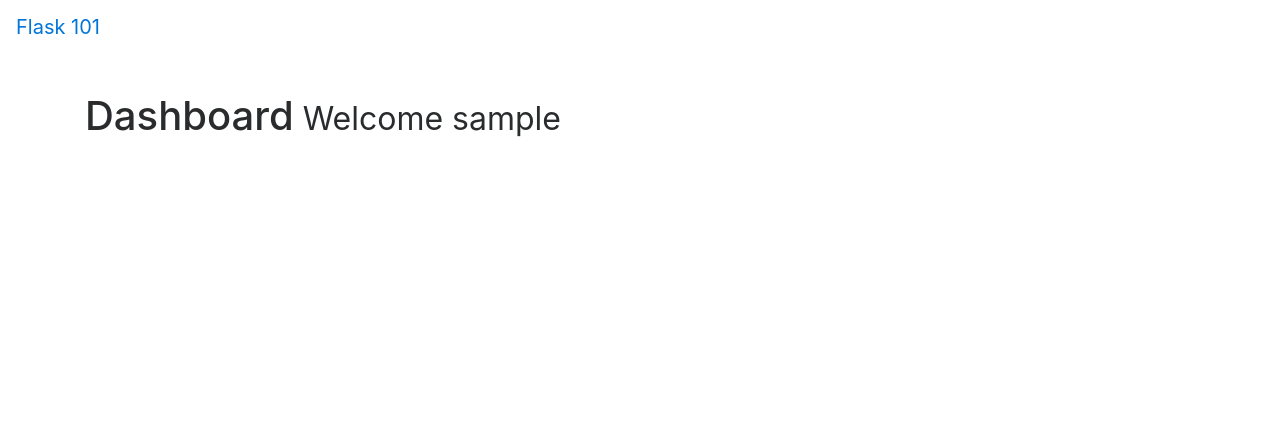
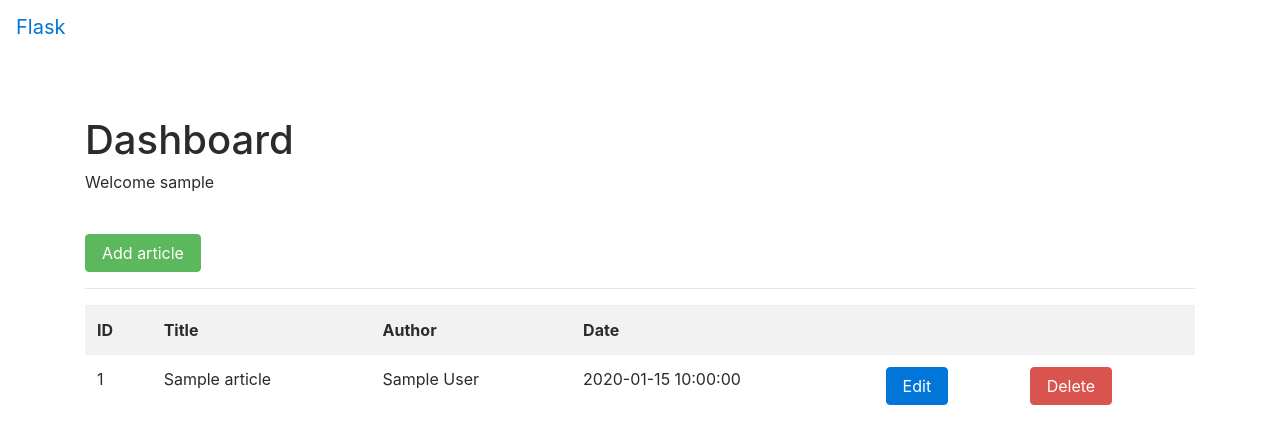
Before and after one commit to nirentuladhar/flask-101, a Flask app: page /dashboard in a window 1280 px wide. Shown: the top 444 px of the page. Run offline with Flask 2, Linux system fonts and the light colour scheme; the visitor is signed in with stand-in values (Sample User, id 1); tables that the repository leaves empty or names only in its code hold one stand-in row (values such as "Sample post"); some libraries are stand-ins or nearby versions.

Commit message:
mysql hook up for articles

```diff
--- a/app.py
+++ b/app.py
@@ -1,5 +1,5 @@
 from flask import Flask, render_template, flash, redirect, url_for, session, request, logging
-from data import Articles
+# from data import Articles
 from flask_mysqldb import MySQL
 from wtforms import Form, StringField, TextAreaField, PasswordField, validators
 from passlib.hash import sha256_crypt
@@ -17,7 +17,7 @@
 #init MySQL
 mysql = MySQL(app)
 
-Articles = Articles()
+# Articles = Articles()
 
 
 @app.route("/")
@@ -30,11 +30,22 @@
 
 @app.route("/articles")
 def articles():
-    return render_template("articles.html", articles = Articles)
+    cur = mysql.connection.cursor()
+    result = cur.execute("select * from articles")
+    articles = cur.fetchall()
+    if result > 0:
+        return render_template("articles.html", articles=articles)
+    else:
+        msg = "No articles found"
+        return render_template("articles.html", msg=msg)
+    cur.close()
 
 @app.route("/article/<string:id>/")
 def article(id):
-    return render_template("article.html", id = id)
+    cur = mysql.connection.cursor()
+    result = cur.execute("select * from articles where id = %s", [id])
+    article = cur.fetchone()
+    return render_template("article.html", article=article)
 
 class RegisterForm(Form):
     name = StringField("Name", [validators.Length(min=1, max=50)])
@@ -108,6 +119,7 @@
 
 
 @app.route("/logout")
+@is_logged_in
 def logout():
     session.clear()
     flash("You are now logged out", "success")
@@ -117,9 +129,37 @@
 @app.route("/dashboard")
 @is_logged_in
 def dashboard():
-    return render_template("dashboard.html")
+    cur = mysql.connection.cursor()
+    results = cur.execute("select * from articles")
+    articles = cur.fetchall()
+    if results > 0:
+        return render_template("dashboard.html", articles=articles)
+    else:
+        msg = "No articles found."
+        return render_template("dashboard.html", msg)
+    cur.close()
+
+class ArticleForm(Form):
+    title = StringField("Title", [validators.Length(min=1, max=200)])
+    body = TextAreaField("Body", [validators.Length(min=30)])
 
 
+@app.route("/add_article", methods=["GET", "POST"])
+@is_logged_in
+def add_article():
+    form = ArticleForm(request.form)
+    if request.method == "POST" and form.validate():
+        title = form.title.data
+        body = form.body.data
+
+        cur = mysql.connection.cursor()
+        cur.execute("insert into articles(title, body, author) values(%s, %s, %s)", (title, body, session['username']))
+        mysql.connection.commit()
+        cur.close()
+
+        flash("Article created", "success")
+        return redirect(url_for("dashboard"))
+    return render_template("add_article.html", form=form)
 
 if __name__ == "__main__":
     app.secret_key="secret123"
--- a/templates/article.html
+++ b/templates/article.html
@@ -2,6 +2,9 @@
 
 {% block body %}
 
-<h1>{{id}}</h1>
+<h1>{{article.title}}</h1>
+<small>Written by: {{article.author}} on {{article.createdate}}</small>
+<hr>
+<div>{{article.body | safe}}</div>
 
 {% endblock %}
--- a/templates/dashboard.html
+++ b/templates/dashboard.html
@@ -1,5 +1,29 @@
 {% extends "layout.html" %}
 
 {% block body %}
-    <h1>Dashboard<small> Welcome {{session.username}}</small></h1>
+    <h1>Dashboard</h1>
+    <p> Welcome {{session.username}}</p>
+    <br>
+    <a href="/add_article" class="btn btn-success">Add article</a>
+    <hr>
+    <table class="table table-striped">
+        <tr>
+            <th>ID</th>
+            <th>Title</th>
+            <th>Author</th>
+            <th>Date</th>
+            <th></th>
+            <th></th>
+        </tr>
+        {% for article in articles %}
+            <tr>
+                <td>{{article.id}}</td>
+                <td>{{article.title}}</td>
+                <td>{{article.author}}</td>
+                <td>{{article.create_date}}</td>
+                <td><a href="edit_article/{{article.id}}" class="btn btn-primary pull-right">Edit</a></td>
+                <td><a href="edit_article/{{article.id}}" class="btn btn-danger">Delete</a></td>
+            </tr>
+        {% endfor %}
+    </table>
 {% endblock %}
--- a/templates/home.html
+++ b/templates/home.html
@@ -4,6 +4,11 @@
 
 <div class="jumbotron text-center">
     <h1>Welcome</h1>
+    <p>Lorem ipsum dolor, sit amet consectetur adipisicing elit. Dolorum corrupti obcaecati quos neque laudantium, commodi voluptatum, ipsa, modi possimus delectus inventore minima. In ut asperiores repudiandae, atque dolores tenetur nobis.</p>
+    {% if session.logged_in == NULL %}
+        <a href="/register" class="btn btn-secondary btn-lg">Register</a>
+        <a href="/login" class="btn btn-success btn-lg">Login</a>
+    {% endif %}
 </div>
 
 {% endblock %}
--- a/templates/includes/_navbar.html
+++ b/templates/includes/_navbar.html
@@ -1,10 +1,10 @@
-<nav class="navbar navbar-expand-md navbar-dark bg-dark">
-    <a class="navbar-brand" href="/">Flask 101</a>
-    <button class="navbar-toggler" type="button" data-toggle="collapse" data-target="#navbarsExampleDefault" aria-controls="navbarsExampleDefault" aria-expanded="false" aria-label="Toggle navigation">
+<nav class="navbar navbar-expand-md navbar-dark bg-dark mb-4">
+    <a class="navbar-brand" href="#">Flask</a>
+    <button class="navbar-toggler" type="button" data-toggle="collapse" data-target="#navbarCollapse" aria-controls="navbarCollapse"
+        aria-expanded="false" aria-label="Toggle navigation">
         <span class="navbar-toggler-icon"></span>
     </button>
-
-    <div class="collapse navbar-collapse" id="navbarsExampleDefault">
+    <div class="collapse navbar-collapse" id="navbarCollapse">
         <ul class="navbar-nav mr-auto">
             <li class="nav-item active">
                 <a class="nav-link" href="/">Home</a>
@@ -16,13 +16,19 @@
                 <a class="nav-link" href="/articles">Articles</a>
             </li>
         </ul>
-        <ul class="navbar-nav mr-auto navbar-right">
+        <ul class="navbar-nav mt-2 mt-md-0">
             {% if session.logged_in %}
-                <li class="nav-item"><a class="nav-link" href="/logout">Logout</a></li>
+            <li class="nav-item">
+                <a class="nav-link" href="/logout">Logout</a>
+            </li>
             {% else %}
-                <li class="nav-item"><a class="nav-link" href="/register">Register</a></li>
-                <li class="nav-item"><a class="nav-link" href="/login">Login</a></li>
+            <li class="nav-item">
+                <a class="nav-link" href="/register">Register</a>
+            </li>
+            <li class="nav-item">
+                <a class="nav-link" href="/login">Login</a>
+            </li>
             {% endif %}
         </ul>
     </div>
-    </nav>
+</nav>
--- a/templates/layout.html
+++ b/templates/layout.html
@@ -17,5 +17,13 @@
         </div>
 
         <script src="https://maxcdn.bootstrapcdn.com/bootstrap/4.0.0-beta.3/js/bootstrap.bundle.min.js"></script>
+        <script src="https://cdn.ckeditor.com/ckeditor5/1.0.0-alpha.2/classic/ckeditor.js"></script>
+        <script type="text/javascript">
+            ClassicEditor
+                .create( document.querySelector( '#editor' ) )
+                .catch( error => {
+                    console.error( error );
+                } );
+        </script>
     </body>
 </html>
```
Also changed, not shown: templates/add_article.html (added, +18 -0 lines).
